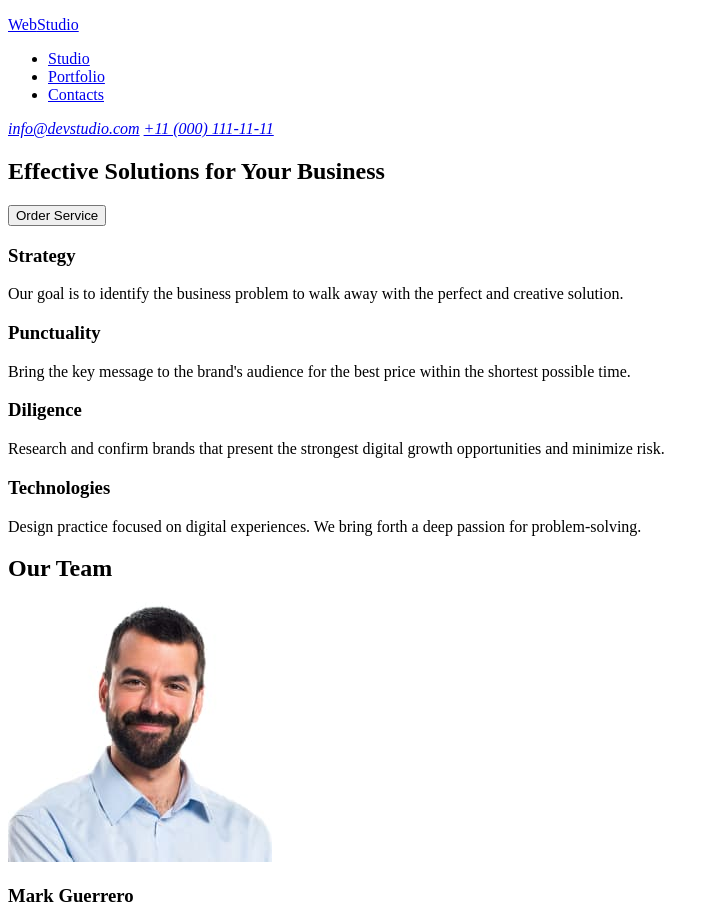
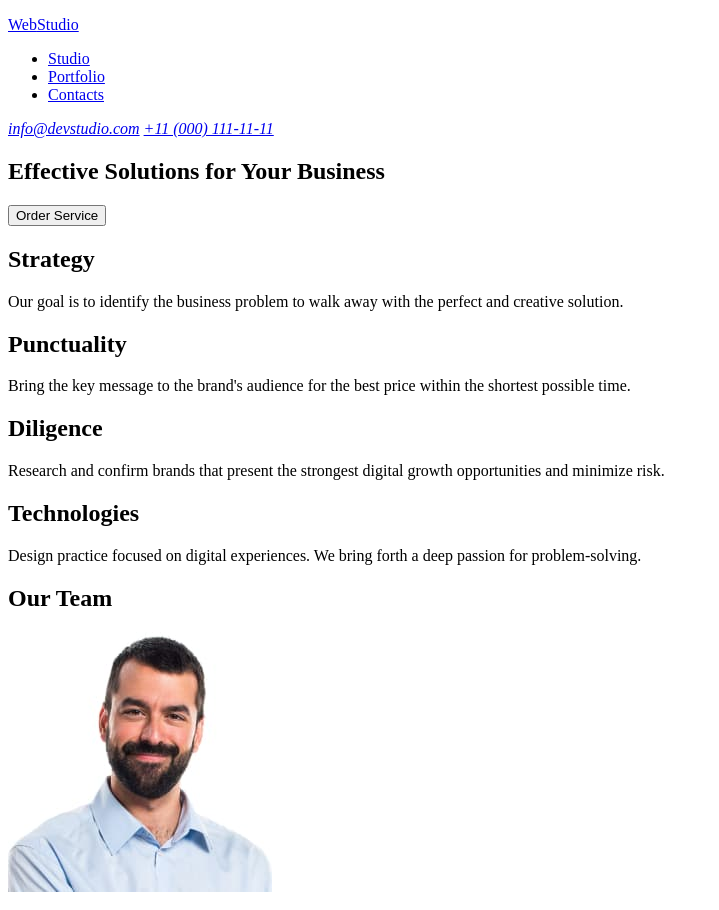
Before and after one commit to fd1134/goit-markup-hw-01, a plain HTML site: page index.html in a window 1280 px wide. Shown: the top 910 px of the page, without its empty margins (0-719 px from the left). Drawn offline with Linux system fonts and the light colour scheme.

Commit message:
Refactoring

```diff
--- a/index.html
+++ b/index.html
@@ -1,25 +1,21 @@
 <!DOCTYPE html>
 <html lang="en">
-
   <head>
-    <meta charset="UTF-8">
-    <meta name="viewport" content="width=device-width, initial-scale=1.0">
+    <meta charset="UTF-8" />
+    <meta name="viewport" content="width=device-width, initial-scale=1.0" />
     <title>Document</title>
   </head>
 
   <body>
     <header>
       <p>
-            <a href="#">
-                <span>Web</span><span>Studio</span>
-            </a>
+        <a href="#"> <span>Web</span><span>Studio</span> </a>
       </p>
       <nav>
         <ul>
           <li><a href="#">Studio</a></li>
           <li><a href="#">Portfolio</a></li>
           <li><a href="#">Contacts</a></li>
-
         </ul>
       </nav>
       <address>
@@ -27,33 +23,42 @@
         <a href="tel:+110001111111">+11 (000) 111-11-11</a>
       </address>
     </header>
+
     <main>
       <section>
         <div>
-                <h1> Effective Solutions for Your Business </h1>
+          <h1>Effective Solutions for Your Business</h1>
         </div>
         <button type="button">Order Service</button>
       </section>
 
       <section>
         <div>
-                <h3>Strategy</h3>
-                <p>Our goal is to identify the business
-                    problem to walk away with the perfect and creative solution. </p>
-            </div>
-            <div>
-                <h3>Punctuality</h3>
-                <p>Bring the key message to the brand's audience for the best price within the shortest possible time.
+          <h2>Strategy</h2>
+          <p>
+            Our goal is to identify the business problem to walk away with the
+            perfect and creative solution.
           </p>
         </div>
         <div>
-                <h3>Diligence</h3>
-                <p>Research and confirm brands that present the strongest digital growth opportunities and minimize
-                    risk.</p>
+          <h2>Punctuality</h2>
+          <p>
+            Bring the key message to the brand's audience for the best price
+            within the shortest possible time.
+          </p>
         </div>
         <div>
-                <h3>Technologies</h3>
-                <p>Design practice focused on digital experiences. We bring forth a deep passion for problem-solving.
+          <h2>Diligence</h2>
+          <p>
+            Research and confirm brands that present the strongest digital
+            growth opportunities and minimize risk.
+          </p>
+        </div>
+        <div>
+          <h2>Technologies</h2>
+          <p>
+            Design practice focused on digital experiences. We bring forth a
+            deep passion for problem-solving.
           </p>
         </div>
       </section>
@@ -81,25 +86,18 @@
           <p>UI Designer</p>
         </div>
       </section>
-
-
     </main>
 
     <footer>
-
       <div>
         <p>
-                <a href="#">
-                    <span>Web</span><span>Studio</span>
-                </a>
+          <a href="#"> <span>Web</span><span>Studio</span> </a>
         </p>
         <p>
-                Increase the flow of customers and sales for your business with digital marketing & growth solutions.
+          Increase the flow of customers and sales for your business with
+          digital marketing & growth solutions.
         </p>
       </div>
-
     </footer>
-
   </body>
-
 </html>
```
Lines whose indentation alone changed are shown as unchanged.
